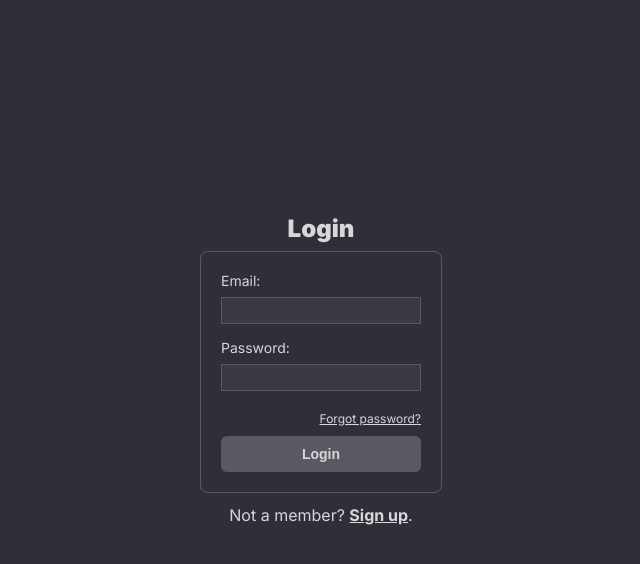
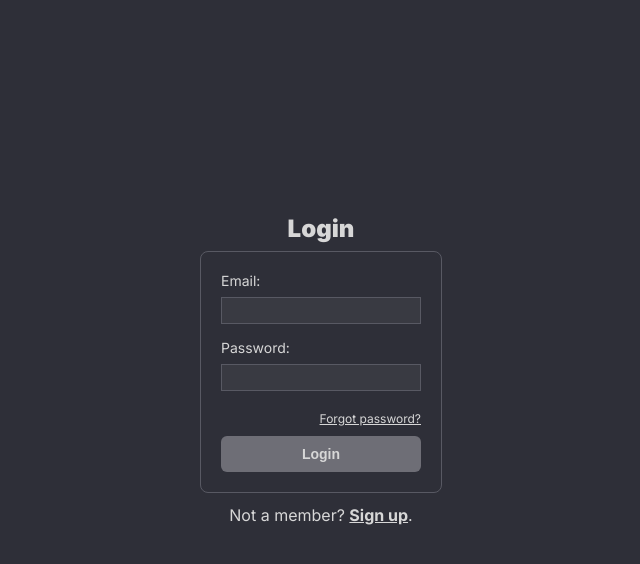
Before and after one commit to mazurcodes/commenteer, a Next.js app: page /login in a window 1280 px wide. In both pictures the pointer is over the input "Login". Shown: the top 564 px of the page, without its empty margins (319-959 px from the left). Built offline with nearby package versions, Linux system fonts and the light colour scheme; no server answers.

Commit message:
hover effect on AuthForm buttons

```diff
--- a/app/components/AuthFormDelete/index.module.scss
+++ b/app/components/AuthFormDelete/index.module.scss
@@ -75,8 +75,16 @@
   background-color: #585963;
   font-size: 14px;
   font-weight: 500;
+
+  &:hover {
+    background-color: #6e6e76;
+  }
 }
 
 .deleteBtn {
   background-color: #d10101;
+
+  &:hover {
+    background-color: #cc5757;
+  }
 }
--- a/app/components/AuthFormLogin/index.module.scss
+++ b/app/components/AuthFormLogin/index.module.scss
@@ -64,4 +64,8 @@
   background-color: #585963;
   font-size: 14px;
   font-weight: 600;
+
+  &:hover {
+    background-color: #6e6e76;
+  }
 }
--- a/app/components/AuthFormReset/index.module.scss
+++ b/app/components/AuthFormReset/index.module.scss
@@ -64,4 +64,8 @@
   background-color: #585963;
   font-size: 14px;
   font-weight: 600;
+
+  &:hover {
+    background-color: #6e6e76;
+  }
 }
--- a/app/components/AuthFormSignup/index.module.scss
+++ b/app/components/AuthFormSignup/index.module.scss
@@ -59,4 +59,8 @@
   background-color: #585963;
   font-size: 14px;
   font-weight: 600;
+
+  &:hover {
+    background-color: #6e6e76;
+  }
 }
--- a/app/components/WelcomeScreen/index.module.scss
+++ b/app/components/WelcomeScreen/index.module.scss
@@ -21,4 +21,8 @@
   font-weight: 600;
   text-align: center;
   text-decoration: none;
+
+  &:hover {
+    background-color: #6e6e76;
+  }
 }
```
